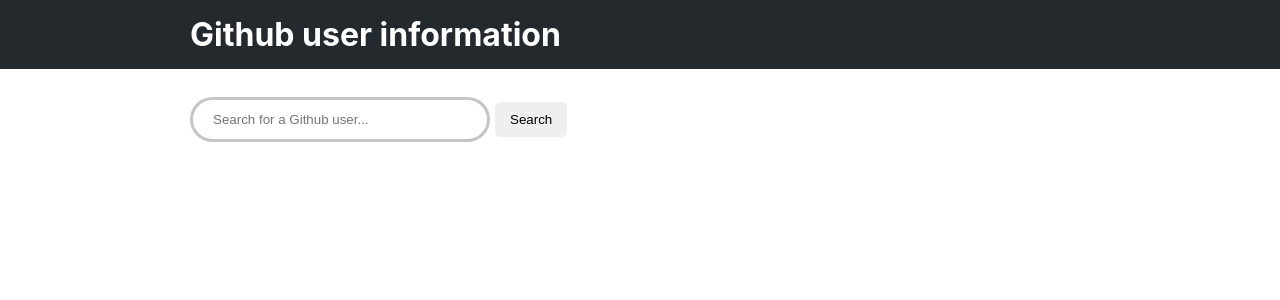
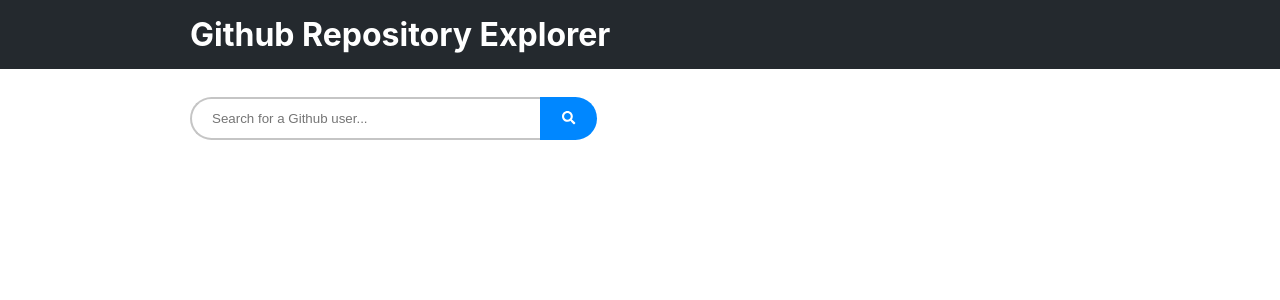
Before and after one commit to ossikal/githubinfo, a React (Create React App) app: page / in a window 1280 px wide. Shown: the top 300 px of the page. Built offline with nearby package versions, Linux system fonts and the light colour scheme.

Commit message:
Design changes and usability

```diff
--- a/package.json
+++ b/package.json
@@ -3,6 +3,9 @@
   "version": "0.1.0",
   "private": true,
   "dependencies": {
+    "@fortawesome/fontawesome-svg-core": "^1.2.26",
+    "@fortawesome/free-solid-svg-icons": "^5.12.0",
+    "@fortawesome/react-fontawesome": "^0.1.8",
     "@testing-library/jest-dom": "^4.2.4",
     "@testing-library/react": "^9.3.2",
     "@testing-library/user-event": "^7.1.2",
--- a/public/index.html
+++ b/public/index.html
@@ -7,7 +7,7 @@
     <meta name="theme-color" content="#000000" />
     <meta
       name="description"
-      content="Web site created using create-react-app"
+      content="Expolore Github repositories"
     />
     <link rel="apple-touch-icon" href="%PUBLIC_URL%/logo192.png" />
     <!--
@@ -24,7 +24,7 @@
       work correctly both with client-side routing and a non-root public URL.
       Learn how to configure a non-root public URL by running `npm run build`.
     -->
-    <title>React App</title>
+    <title>Github repository explorer</title>
   </head>
   <body>
     <noscript>You need to enable JavaScript to run this app.</noscript>
--- a/src/App.css
+++ b/src/App.css
@@ -34,28 +34,31 @@
   padding: 12px 20px;
   margin: 8px 0;
   box-sizing: border-box;
-  border: 3px solid rgb(197, 197, 197);
-  -webkit-border-radius: 50px;
-  -moz-border-radius: 50px;
-  border-radius: 50px;
-  width:300px;
+  border: 2px solid rgb(197, 197, 197);
+  border-right:none;
+  border-top-left-radius: 50px;
+  border-bottom-left-radius: 50px;
+  max-width:350px;
+  width:75%;
   margin-bottom:30px;
 }
 
 input[type=text]:focus {
-  border: 3px solid #555;
+  border: 2px solid rgb(0, 135, 255);
   transition: ease-in-out 0.2s;
 }
 
 #search-button {
-  margin-left:5px;
-  padding:10px 15px;
-  border-radius:5px;
+  padding:14px 22px;
+  border-top-right-radius:50px;
+  border-bottom-right-radius:50px;
+  color:white;
   cursor:pointer;
+  background:rgb(0, 135, 255);
 }
 
 #search-button:hover {
-  background:#dadada;
+  background:rgb(0, 108, 202);
   transition: ease-in 0.1s;
 }
 
@@ -66,6 +69,7 @@
 .resultCard {
   border: 1px solid;
   border-color:rgb(182, 182, 182);
+  border-radius:3px;
   padding:15px 10px;
   margin-bottom:10px;
   max-width:400px;
@@ -85,7 +89,32 @@
 .commitCard {
   border: 1px solid;
   border-color:rgb(182, 182, 182);
+  border-radius:3px;
   padding:15px 10px;
   margin-bottom:10px;
-  max-width:400px;
+  width:95%;
+  max-width:500px;
 }
+
+.commitCard img {
+  width:30px;
+  float:left;
+  margin-top:6px;
+  margin-right:10px;
+  border-radius:3px;
+}
+
+.backBtn {
+  font-size:23px;
+  background:transparent;
+  padding:6px 10px;
+  border-radius:20px;
+  margin-bottom:20px;
+}
+
+.backBtn:hover {
+  background:rgb(0, 135, 255);
+  color:white;
+  cursor: pointer;
+  transition: ease-in 0.1s;
+}
--- a/src/components/Commits.js
+++ b/src/components/Commits.js
@@ -10,7 +10,7 @@
         };
     }
 
-
+    //Format ISO date to readable format
     formatDate(ISOdate) {
         let date = new Date(ISOdate);
         const m = date.getMonth() + 1;
@@ -33,15 +33,18 @@
         //Map 10 latest commits
         const commits = this.props.commits.slice(0,10).map(r => (
             <div className="commitCard" key={r.id}>
+                <h4>{r.commit.message}</h4>
+                <img src={r.author && r.author.avatar_url}></img>
                 <p>{r.commit.author.name}</p>
                 <p>{[this.formatDate(r.commit.author.date)]}</p>
-                <p>Message: {r.commit.message}</p>
             </div>
         ))
 
         return (
             <div>
-                {commits}
+                <div>
+                    {commits}
+                </div>
             </div>
         )
     }
--- a/src/components/Header.js
+++ b/src/components/Header.js
@@ -4,7 +4,7 @@
     return (
         <header>
             <div className="wrap">
-            <h1>Github user information</h1>
+            <h1>Github Repository Explorer</h1>
             </div>
         </header>
     )
--- a/src/components/Results.js
+++ b/src/components/Results.js
@@ -2,6 +2,8 @@
 import ReactDOM from "react-dom";
 import arrowright from "../img/arrow-right.svg"
 import Commits from "./Commits"
+import { FontAwesomeIcon } from '@fortawesome/react-fontawesome'
+import { faArrowLeft, faChevronRight } from '@fortawesome/free-solid-svg-icons'
 
 
 class Results extends React.Component {
@@ -10,7 +12,7 @@
         this.state = {
            commitResults: [],
            error: "",
-           resultsVisibility:this.props.resultsVisibility
+           commitsVisibility: false
         };
     }
 
@@ -33,6 +35,10 @@
 
     //Get list of commits, triggered on click of the search result
     getCommits(commit_url) {
+        this.setState({
+            commitsVisibility: true
+        })
+
         //Cut unnecessary part from URL
         commit_url = commit_url.substring(0, commit_url.length - 6)
 
@@ -53,30 +59,37 @@
                 this.setState({commitResults: [] })
             }.bind(this))
 
-        this.setState({
-            resultsVisibility: false
-        })
     }
+
 
     render() {
 
         //Map search results
-        const names = this.props.name.map(r => (
-            <div className="resultCard" key={r.id} onClick={() => {this.getCommits(r.commits_url)}}>
+        const results = this.props.name.map(r => (
+            <div className="resultCard" key={r.id} onClick={() => {this.getCommits(r.commits_url); this.props.handler();}}>
                 {r.name}
-                <img src={arrowright} alt="arrow-right" width="13px" className="arrow" />
+                <span className="arrow"><FontAwesomeIcon icon={faChevronRight} /></span>
             </div>
         ))
 
         return (
             <div>
                 <div>
-                    {this.state.resultsVisibility && names}
+                    {this.props.resultsVisibility && <h2>Repositories for {this.props.search}</h2>}
+
+                    {this.state.commitsVisibility && !this.props.resultsVisibility &&
+                    <button className="backBtn" onClick={() => {
+                        this.props.showResults()}}><FontAwesomeIcon icon={faArrowLeft} />
+                    </button>
+                    }
+
+                    {this.props.resultsVisibility && results}
                 </div>
                 <div>
+                    {!this.props.resultsVisibility &&
                     <Commits
                         commits={this.state.commitResults}
-                    />
+                    />}
                 </div>
             </div>
         )
--- a/src/components/Search.js
+++ b/src/components/Search.js
@@ -1,6 +1,8 @@
 import React from "react";
 import ReactDOM from "react-dom";
 import Results from "./Results"
+import { FontAwesomeIcon } from '@fortawesome/react-fontawesome'
+import { faSearch } from '@fortawesome/free-solid-svg-icons'
 
 class Search extends React.Component {
     constructor() {
@@ -10,11 +12,26 @@
             allResults: [],
             error: "",
             isLoading: false,
-            resultsVisibility:true
+            resultsVisibility:false
         };
 
         this.handleChange = this.handleChange.bind(this);
         this.getResults = this.getResults.bind(this);
+        this.handler = this.handler.bind(this)
+        this.showResults = this.showResults.bind(this)
+    }
+
+
+    handler() {
+        this.setState({
+          resultsVisibility: false
+        })
+    }
+
+    showResults() {
+        this.setState({
+          resultsVisibility: true
+        })
     }
 
     //Handles the search input change
@@ -88,12 +105,15 @@
                 <button
                 id="search-button"
                 onClick={() => {this.getResults()}}>
-                Search</button>
+                <FontAwesomeIcon icon={faSearch} /></button>
 
                 <div className="results">
                     <Results
                         name={this.state.allResults}
                         resultsVisibility={this.state.resultsVisibility}
+                        search={this.state.search}
+                        handler={this.handler}
+                        showResults={this.showResults}
                     />
                     <h3>{this.state.error}</h3>
                 </div>
```
Also changed, not shown: 1 other file (tests, documents, lock files or other folders).
